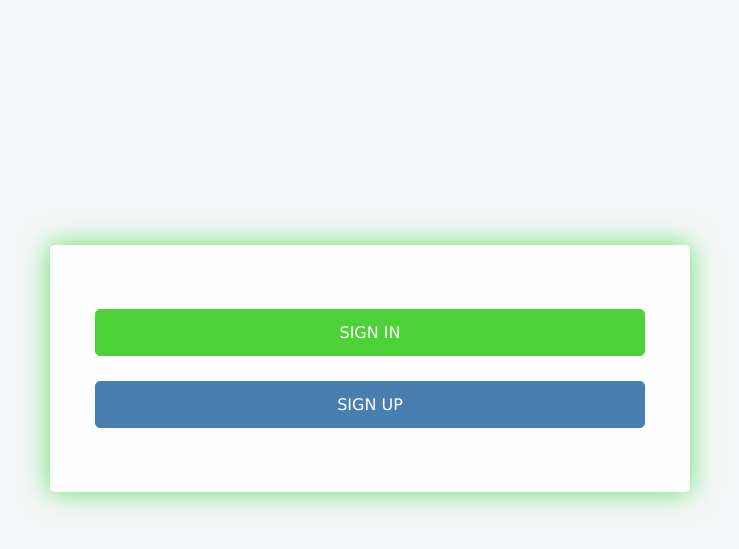
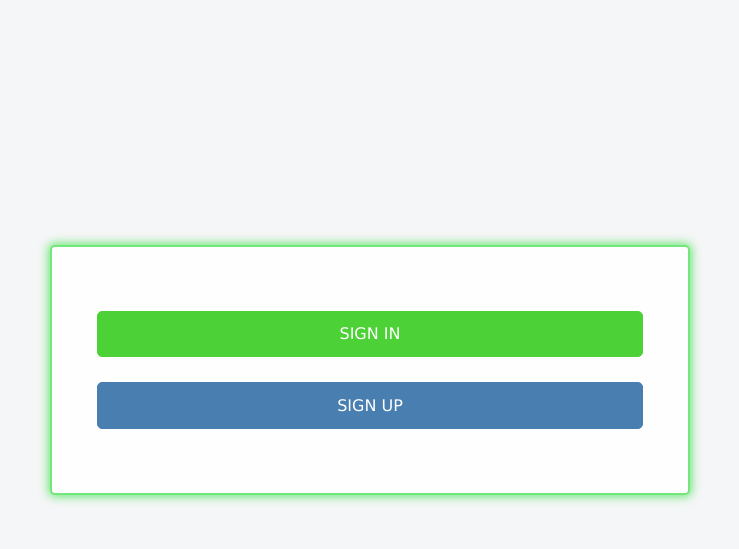
Before and after one commit to enzolouis/embin, a Django app: template templates/login.html in a window 1280 px wide. Shown: the part 75-624 px from the top of the page, without its empty margins (270-1009 px from the left). Run offline with Django 3.2, Linux system fonts and the light colour scheme; the template is opened without the code that fills it, so the values that code supplies are empty.

Commit message:
Improve login front-end

```diff
--- a/static/login.css
+++ b/static/login.css
@@ -8,13 +8,23 @@
 	transform: translateX(-50%);
 	width:50%;
 
+	border-radius:5px;
 	background-color:#fefefe;
-	-webkit-box-shadow: 0px 0px 27px 0px rgba(41,222,55,0.75);
-	-moz-box-shadow: 0px 0px 27px 0px rgba(41,222,55,0.75);
-	box-shadow: 0px 0px 27px 0px rgba(41,222,55,0.75);
-	border-radius:5px;
+	border: 2px rgba(41,222,55,0.65) solid;
+	/*
+dotted;
+dashed;
+solid;
+double;
+groove;
+ridge;
+inset;
+outset;
+*/
 
-
+	box-shadow: 0px 0px 10px 2px rgba(41,222,55,0.65);
+	-moz-box-shadow: 0px 0px 10px 2px rgba(41,222,55,0.65);
+	-webkit-box-shadow: 0px 0px 10px 2px rgba(41,222,55,0.65);
 }
 
 .div-login a {
@@ -41,14 +51,14 @@
 	background-color:#fefefe;
 	color:#4cd137;
 	border:1px solid #4cd137;
-	margin:10% 3% 4% 3%;
+	margin:10% 5% 4% 5%;
 }
 
 .div-login .sign-up:hover {
 	background-color:#fefefe;
 	color:#487eb0;
 	border:1px solid #487eb0;
-	margin:4% 3% 10% 3%;
+	margin:4% 5% 10% 5%;
 }
 
 .div-login a:hover:after {
```
